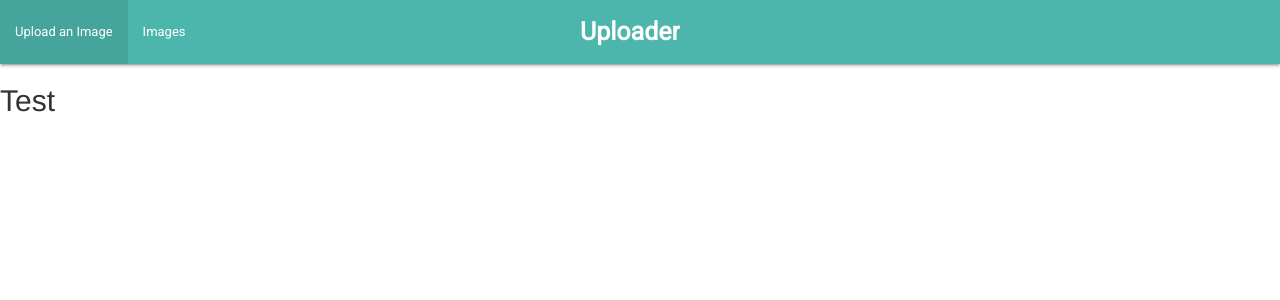
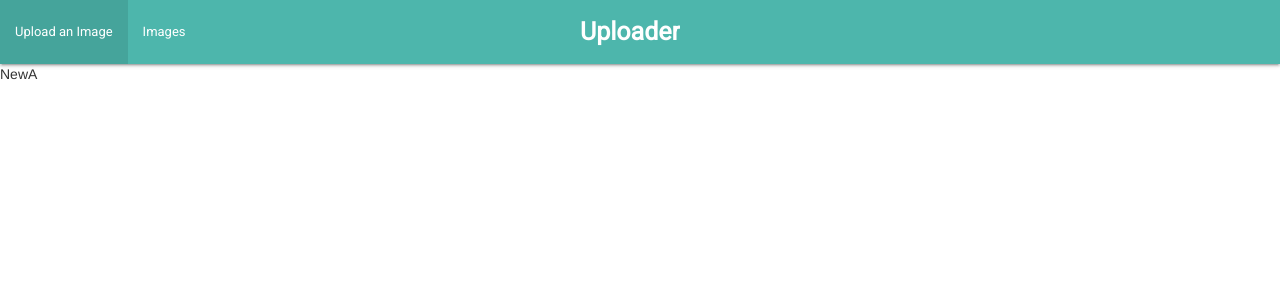
Before and after one commit to shoaibeams/react-image-uploader, a React (Create React App) app in the folder client/: page /test in a window 1280 px wide. Shown: the top 300 px of the page. Built offline with nearby package versions, Linux system fonts and the light colour scheme.

Commit message:
Fixing route issue

```diff
--- /dev/null
+++ b/client/src/components/NewA.js
@@ -0,0 +1,12 @@
+import React, { Component } from 'react'
+
+class NewA extends Component {
+  render() {
+    return (
+      <div>
+        NewA
+      </div>
+    )
+  }
+}
+export default NewA
--- a/client/src/index.js
+++ b/client/src/index.js
@@ -6,6 +6,7 @@ import Header from './components/Header'
 import Uploader from './components/Uploader'
 import ImageViewer from './components/ImageViewer'
 import Test from './components/Test'
+import NewA from './components/NewA'
 import { createStore, applyMiddleware, compose } from 'redux'
 import { Provider } from 'react-redux'
 import thunk from 'redux-thunk'
@@ -19,9 +20,10 @@ ReactDOM.render(
     <Router>
       <Header />
       <Route path="/" exact component={App} />
-      <Route path="/upload" exact component={Uploader} />
-      <Route path="/images" exact component={ImageViewer} />
-      <Route path="/test" exact component={Test} />
+      <Route path="/upload" component={Uploader} />
+      <Route path="/images" component={ImageViewer} />
+      <Route path="/test" component={NewA} />
+      <Route path="/new" component={NewA} />
     </Router>
   </Provider>,
   document.getElementById('root')
```
Also changed, not shown: 1 other file (tests, documents, lock files or other folders).
